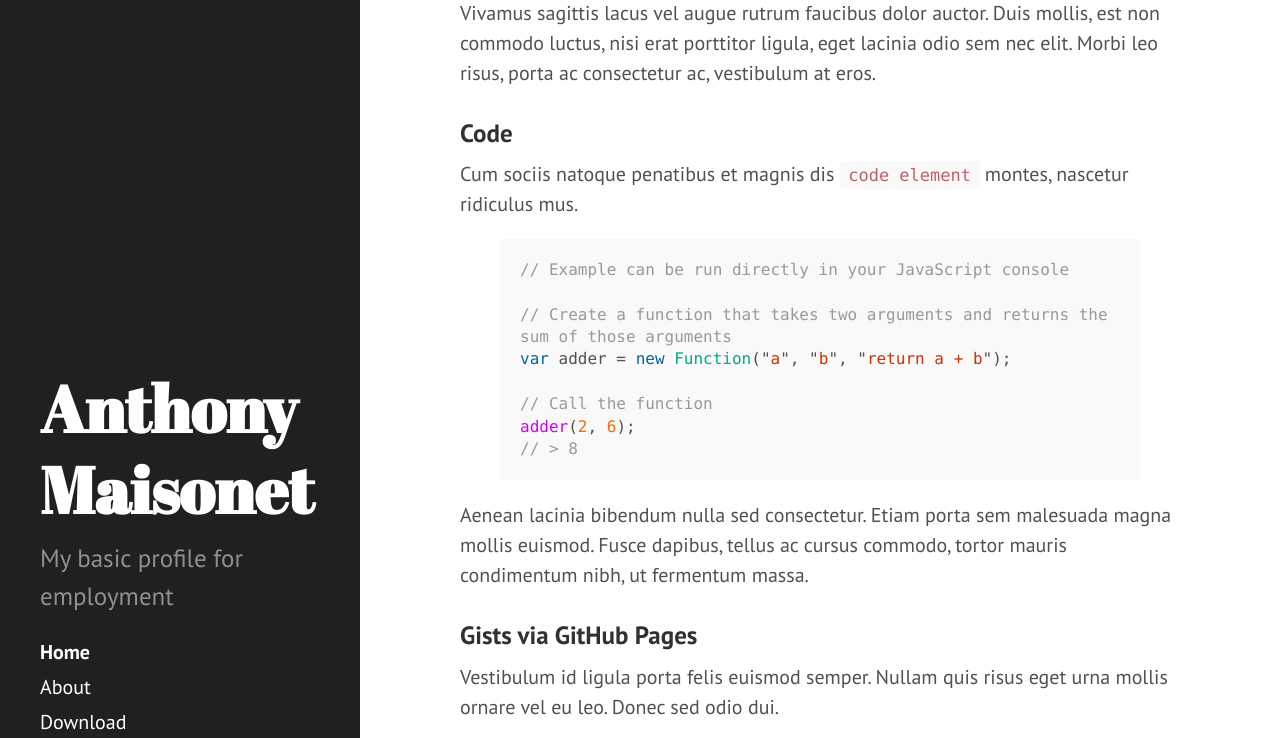
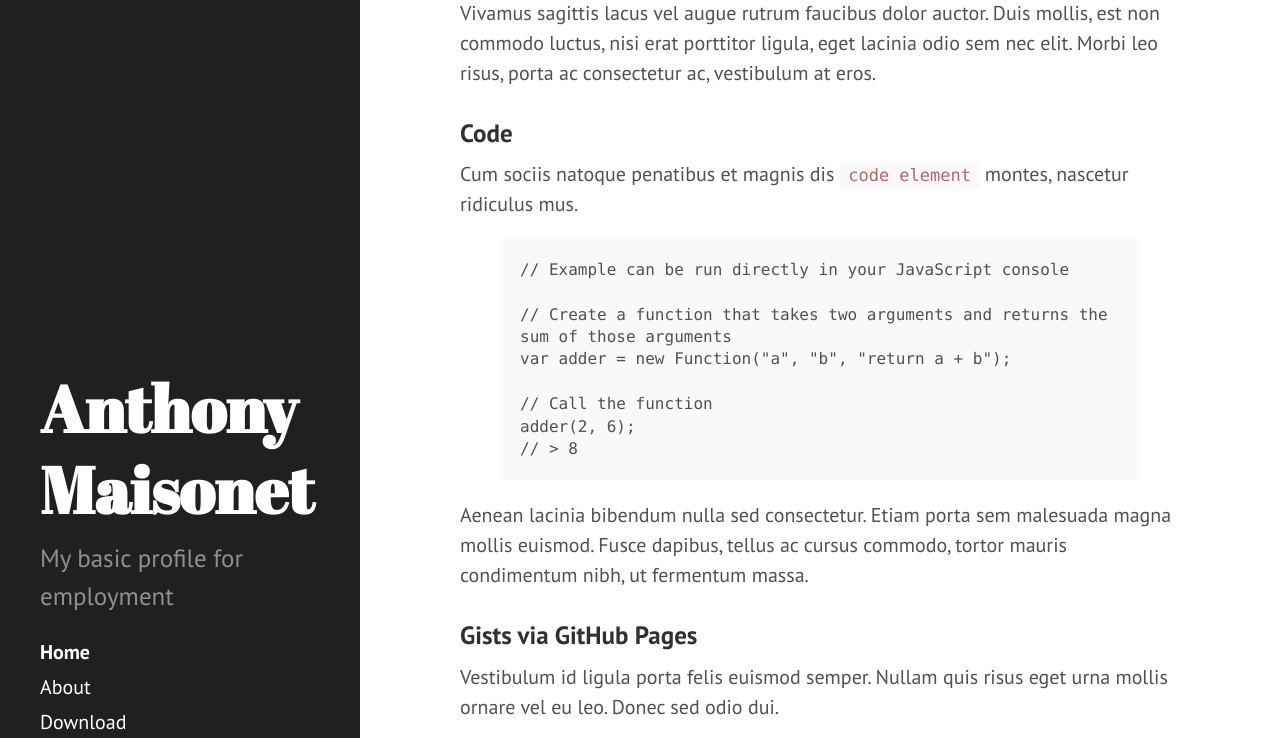
Before and after one commit to Maisonac/anthonymaisonet.github.io, a Jekyll site: the page built from index.html, in a window 1280 px wide and 900 px high, scrolled down 2406 px, cut to the strip 0-738 px from the top of the window. Built offline with Jekyll 4.4.1, drawn with Linux system fonts in a browser that asks for light colours; the list of posts is cut into pages by our own code.

Commit message:
Update _config.yml

```diff
--- a/_config.yml
+++ b/_config.yml
@@ -1,6 +1,6 @@
 # Dependencies
 markdown:         kramdown
-highlighter:      pygments
+highlighter:      Rouge
 
 # Permalinks
 permalink:        pretty
```
